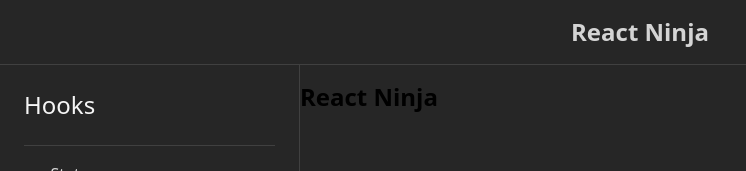
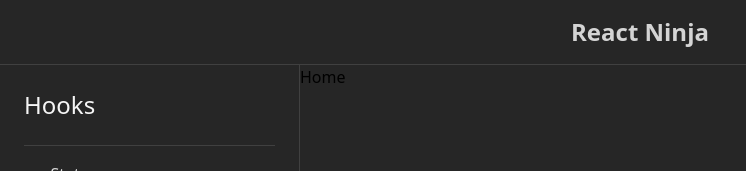
Before and after one commit to timabuntu/ReactJsNinja, a React (Vite) app: page / in a window 1280 px wide. Shown: the top 171 px of the page, without its empty margins (0-746 px from the left). Built offline with nearby package versions, Linux system fonts and the light colour scheme.

Commit message:
chore: title home

```diff
--- a/src/pages/Home.jsx
+++ b/src/pages/Home.jsx
@@ -1,7 +1,3 @@
 export function Home() {
-  return (
-    <div>
-      <h1 className='mt-4 text-2xl font-bold text-center'>React Ninja</h1>
-    </div>
-  );
+  return <div>Home</div>;
 }
```
